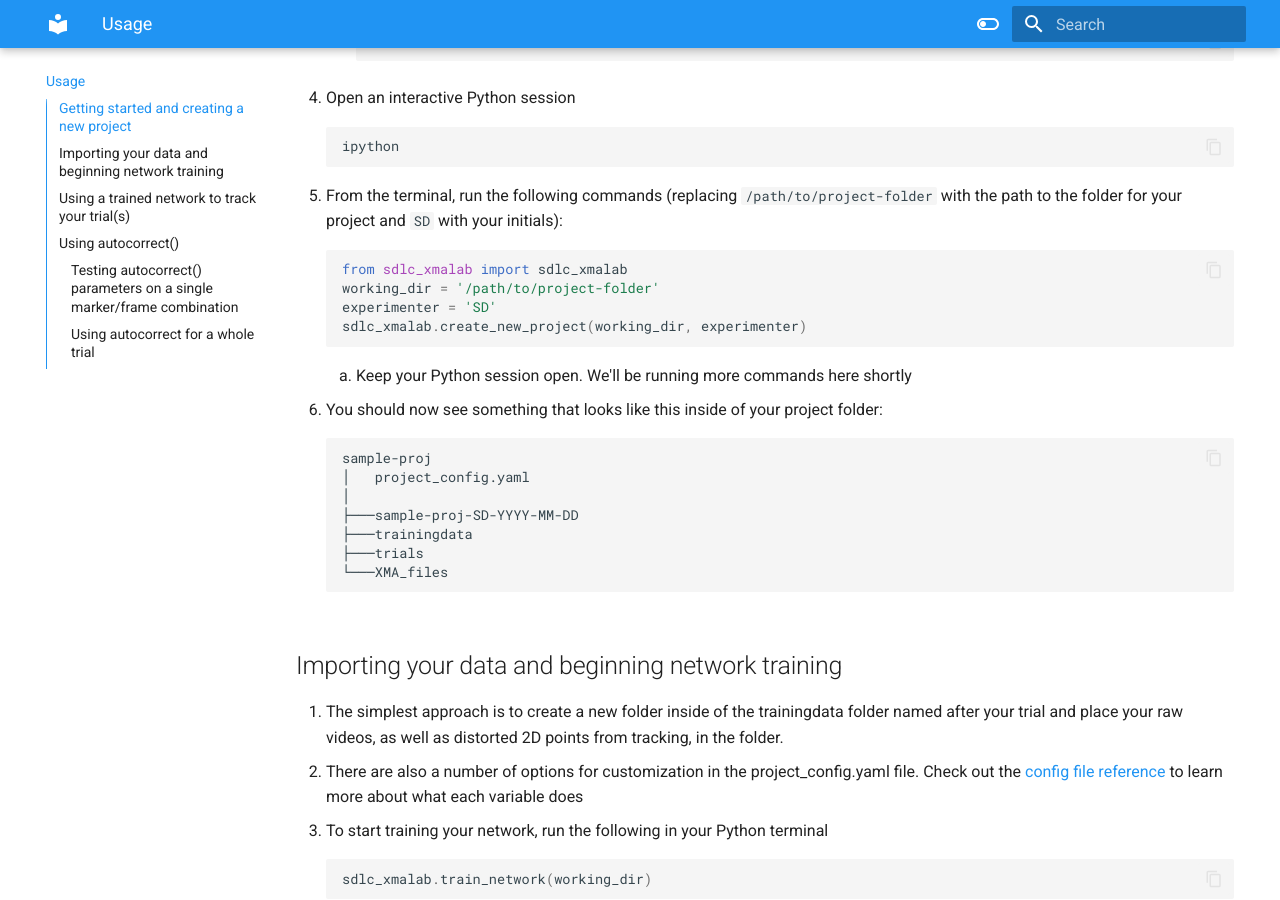
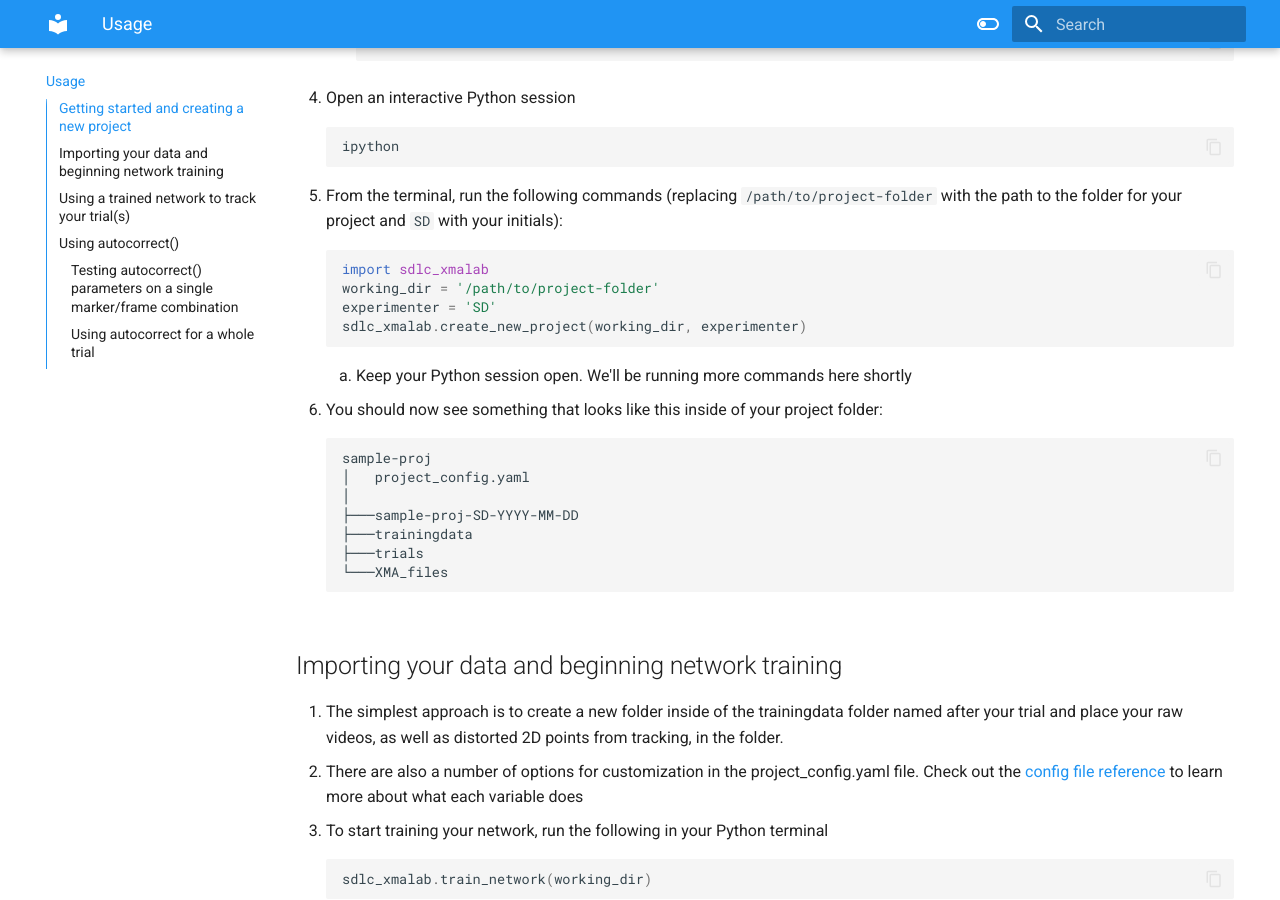
Before and after one commit to sam-delap/deepxromm, an MkDocs documentation site: the page built from docs/usage.md, in a window 1280 px wide and 900 px high, scrolled down 744 px. Built offline with MkDocs 1.6.1 and Material for MkDocs 9.7.7, drawn with Linux system fonts in a browser that asks for light colours.

Commit message:
update init module so we can import sdlc_xmalab as before

````diff
--- a/docs/usage.md
+++ b/docs/usage.md
@@ -26,7 +26,7 @@ There are two ways to use this package. You can either:
     ```
 1. From the terminal, run the following commands (replacing `/path/to/project-folder` with the path to the folder for your project and `SD` with your initials):
     ```python
-    from sdlc_xmalab import sdlc_xmalab
+    import sdlc_xmalab
     working_dir = '/path/to/project-folder'
     experimenter = 'SD'
     sdlc_xmalab.create_new_project(working_dir, experimenter)
--- a/sdlc_xmalab/__init__.py
+++ b/sdlc_xmalab/__init__.py
@@ -1 +1,3 @@
-# Source package
+# sdlc_xmalab/__init__.py
+
+from .sdlc_xmalab import *
````
Also changed, not shown: 1 other file.
